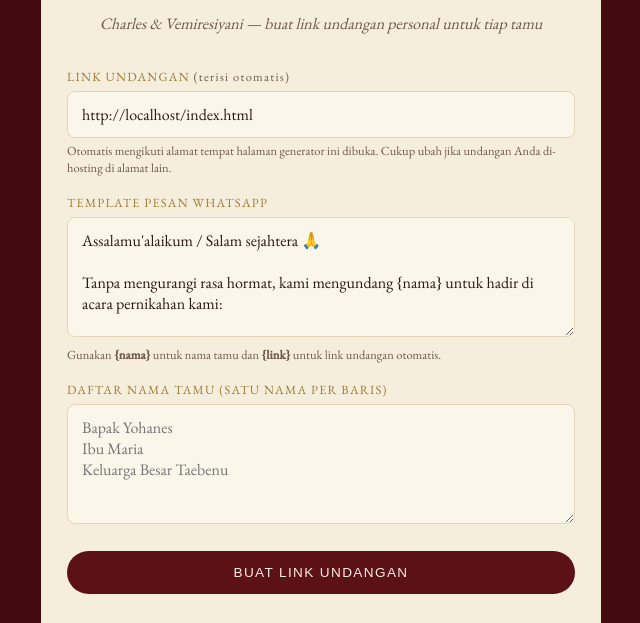
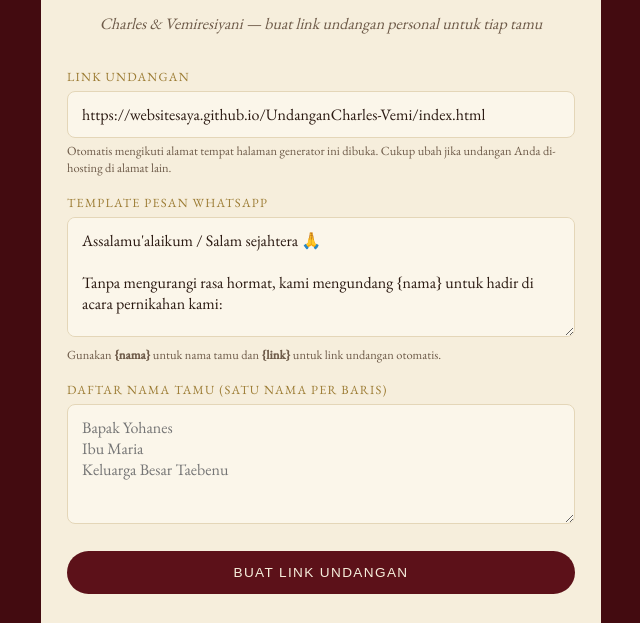
Before and after one commit to websitesaya/UndanganCharles-Vemi, a plain HTML site: page generator.html in a window 1280 px wide. Shown: the part 103-726 px from the top of the page, without its empty margins (319-959 px from the left). Drawn offline with nearby package versions, Linux system fonts and the light colour scheme.

Commit message:
Update generator.html

```diff
--- a/generator.html
+++ b/generator.html
@@ -98,6 +98,14 @@ Terima kasih 🙏🤍</textarea>
 </div>
 
 <script>
+  // =====================================================================
+  // GANTI DI SINI kalau ingin mengunci link undangan secara pasti.
+  // Contoh: "https://websitesaya.github.io/UndanganCharles-Vemi/index.html"
+  // Kosongkan ("") kalau ingin link dideteksi otomatis dari alamat halaman
+  // generator ini dibuka (biasanya sudah benar dengan sendirinya).
+  // =====================================================================
+  const DEFAULT_INVITATION_URL = "https://websitesaya.github.io/UndanganCharles-Vemi/index.html";
+
   const baseUrlEl = document.getElementById("baseUrl");
   const waMessageEl = document.getElementById("waMessage");
   const guestNamesEl = document.getElementById("guestNames");
@@ -125,14 +133,19 @@ Terima kasih 🙏🤍</textarea>
     const autoUrl = detectBaseUrl();
     const isLocalFile = autoUrl.startsWith("file://");
 
-    // Pakai link tersimpan HANYA jika sebelumnya memang diubah manual oleh
-    // pengguna (custom domain, dsb). Selain itu selalu pakai deteksi otomatis.
-    if (saved.baseUrlIsCustom && saved.baseUrl) {
+    // Urutan prioritas link undangan:
+    // 1) DEFAULT_INVITATION_URL kalau diisi di atas (paling pasti)
+    // 2) link yang pernah diubah manual oleh pengguna
+    // 3) deteksi otomatis dari alamat generator.html ini dibuka
+    if (DEFAULT_INVITATION_URL) {
+      baseUrlEl.value = DEFAULT_INVITATION_URL;
+    } else if (saved.baseUrlIsCustom && saved.baseUrl) {
       baseUrlEl.value = saved.baseUrl;
     } else {
       baseUrlEl.value = isLocalFile ? (saved.baseUrl || "") : autoUrl;
     }
-    document.getElementById("autoTag").style.display = (!saved.baseUrlIsCustom && !isLocalFile) ? "inline" : "none";
+    document.getElementById("autoTag").style.display =
+      (!DEFAULT_INVITATION_URL && !saved.baseUrlIsCustom && !isLocalFile) ? "inline" : "none";
 
     if (saved.waMessage) waMessageEl.value = saved.waMessage;
     if (saved.guestNames) guestNamesEl.value = saved.guestNames;
```
